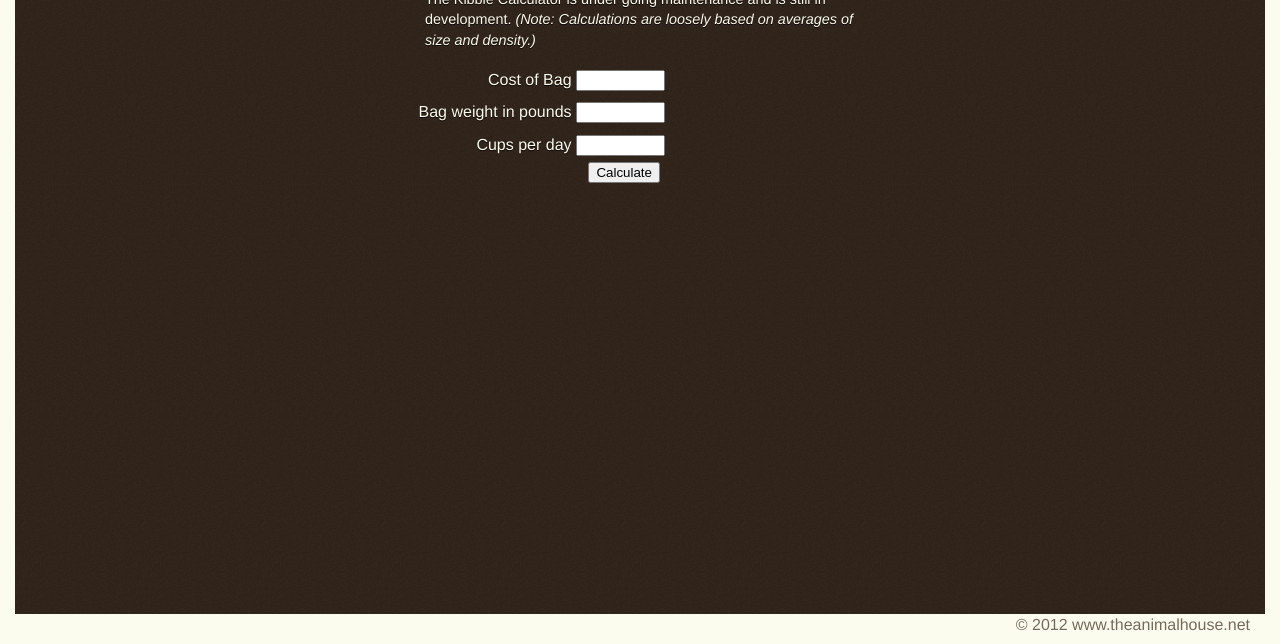
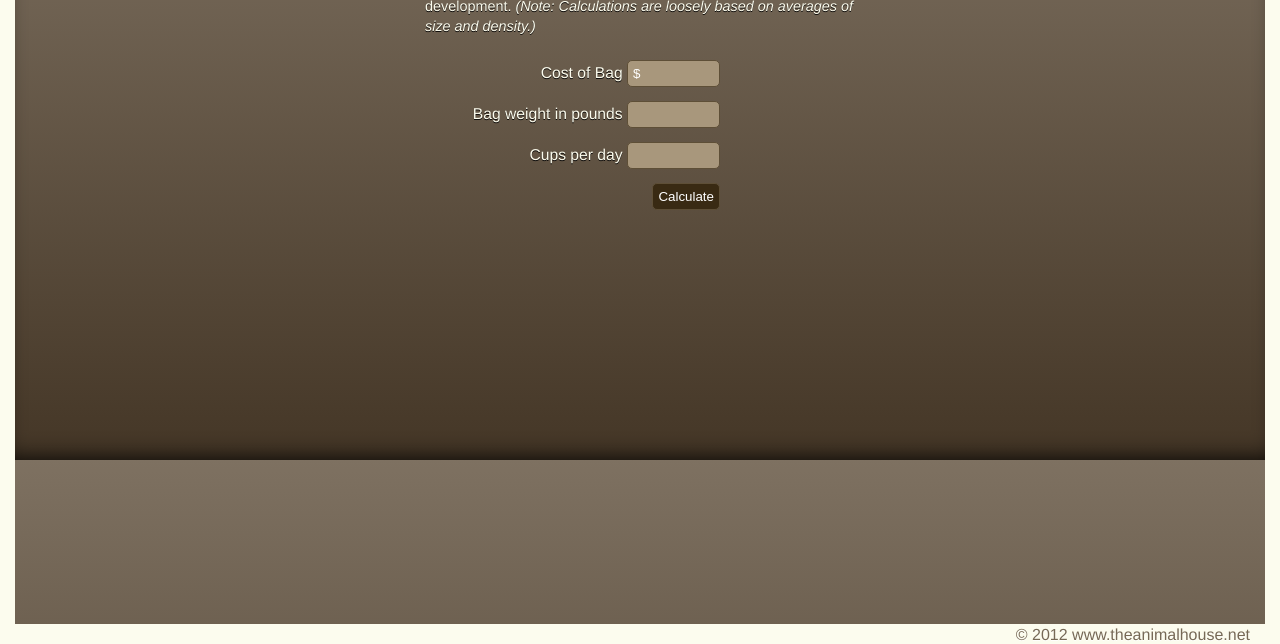
Before and after one commit to danmartin/kibble-calculator, a plain HTML site: page index.html in a window 1280 px wide. Shown: the part 156-800 px from the top of the page. Drawn offline with Linux system fonts and the light colour scheme.

Commit message:
Style Change
Added some style variations and javascript error handling

```diff
--- a/index.html
+++ b/index.html
@@ -16,14 +16,16 @@
     <h1>The Kibble Calculator</h1>
     <p>The Kibble Calculator is under going maintenance and is still in development. <em>(Note: Calculations are loosely based on averages of size and density.)</em></p>
     <div class="formcontain">
-    <form name="frm">
-    <label><span>Cost of Bag</span>
-    <input name="bagCost" type="text" class="bagcostclass" id="badcostid" size="8" maxlength="8"></label>
-    <label class="odd"><span>Bag weight in pounds</span>
-    <input name="bagWeight" type="text" class="bagweightclass" id="badweightid" size="8" maxlength="2"></label>
-    <label><span>Cups per day</span>
-    <input name="feedCups" type="text" class="cupsclass" id="cupsid" size="8" maxlength="2"></label>
-    <input value="Calculate" type="button" onclick="calcKibble();">
+    <form name="frm" onKeyPress="submitEnter();">
+    <ul>
+    <li><label>Cost of Bag</label>
+    <input name="bagCost" type="text" value="$" class="bagcostclass" id="badcostid" size="8" maxlength="8"></li>
+    <li><label class="odd">Bag weight in pounds</label>
+    <input name="bagWeight" type="text" class="bagweightclass" id="badweightid" size="8" maxlength="2"></li>
+    <li><label>Cups per day</label>
+    <input name="feedCups" type="text" class="cupsclass" id="cupsid" size="8" maxlength="2"></li>
+    <li><input class="calcy" value="Calculate" type="button" onclick="calcKibble();"></li>
+    </ul>
     </form>
     </div>
   </div>
--- a/js/base.js
+++ b/js/base.js
@@ -1,6 +1,7 @@
 function calcKibble() {
+   var costInput = document.frm.bagCost.value.replace(/\$/g, ''); //strip dollar sign out of input for error control
    var step1 = document.frm.bagWeight.value * 2.5; //number of cups in bag
-   var step2 = document.frm.bagCost.value / step1; //cost per cup
+   var step2 = costInput / step1; //cost per cup
    var perDay = document.frm.feedCups.value * step2; // num of cups per day x cost per cup
    var perMonth = perDay * 30;
    var perYear = perDay * 365;
@@ -12,6 +13,7 @@ function calcKibble() {
 	   costArray[i] = parseInt(costArray[i] * 100); // Math
        costArray[i] = parseFloat(costArray[i]/100).toFixed(2); // Round and float decimal two points
 
+
        if(newVar != null){ // if newVar exists
 newVar = newVar +  "<div class='" + term[i] + "'>The cost per " + term[i] + " is <span>$" + costArray[i].toString() + "</span></div>"; // then append string newVar
 	   }else{
@@ -20,4 +22,12 @@ newVar = newVar +  "<div class='" + term[i] + "'>The cost per " + term[i] + " is
    }
 
           document.getElementById("footer").innerHTML= newVar; // print calculations to user
+
 }
+
+function submitEnter(){
+          var keycode = window.event.keyCode;
+          if(keycode == 13){ //checks to see if key pressed is 13 "Carriage Return"
+	           calcKibble(); // If 13 , call function calcKibble
+	           }
+}
--- a/style.css
+++ b/style.css
@@ -1,13 +1,21 @@
 @charset "UTF-8";
+
+
 body {
 	font: 100%/1.4 "museo-slab", Helvetica, sans-serif;
-	background:url(art/background.png);
-	background-color: #766955;
 	margin: 0;
 	padding: 30px;
 	color: #fcfcee;
 	text-shadow: 0 1px 0 rgba(0, 0, 0, .85);
-}
+	background-color: #443626;
+    background-image: -webkit-gradient(linear, 0% 0%, 0% 100%, from(#7e7161), to(#443626));
+    background-image: -webkit-linear-gradient(top, #7e7161, #443626);
+    background-image:    -moz-linear-gradient(top, #7e7161, #443626);
+    background-image:     -ms-linear-gradient(top, #7e7161, #443626);
+    background-image:      -o-linear-gradient(top, #7e7161, #443626);
+   -moz-box-shadow:    inset 0 0 25px #000000;
+   -webkit-box-shadow: inset 0 0 25px #000000;
+   box-shadow:         inset 0 0 25px #000000;}
 
 /* ~~ Element/tag selectors ~~ */
 ul, ol, dl { /* Due to variations between browsers, it's best practices to zero padding and margin on lists. For consistency, you can either specify the amounts you want here, or on the list items (LI, DT, DD) they contain. Remember that what you do here will cascade to the .nav list unless you write a more specific selector. */
@@ -54,7 +62,7 @@ a:hover, a:active, a:focus { /* this group of selectors will give a keyboard nav
 
 */
 .content {
-	padding: 10px 0;
+	padding: 10px 0 0 0;
 }
 
 /* ~~ This grouped selector gives the lists in the .content area space ~~ */
@@ -84,20 +92,23 @@ a:hover, a:active, a:focus { /* this group of selectors will give a keyboard nav
 	line-height: 0px;
 }.formcontain {
 	text-align: right;
-	width: 250px;
+	width: 270px;
 }
-label {
-padding:5px;
-	display: block;
-	width: 100%;
+ul {list-style-type: none;;margin:0;padding:0;width:100%;}
+ul li {text-align:right;display:block;margin:0;width:100%;padding:5px;font-size:.98rem;}
+
+div.day span, div.month span, div.year span {font-weight:900;font-size:1.2rem;}
+div.day, div.month, div.year {font-weight:500;font-size:1.1rem;margin-top:.8rem;
+transition: width 2s;
+-moz-transition: width 2s; /* Firefox 4 */
+-webkit-transition: width 2s; /* Safari and Chrome */
+-o-transition: width 2s; /* Opera */
 }
-div.day span, div.month span, div.year span {font-weight:900;font-size:1.4rem;}
-div.day, div.month, div.year {font-weight:500;font-size:1.1rem;margin-top:1.2rem;}
 label span {
 	text-align: left;
 	width: auto;
 }
-p {font-size:.9rem;font-weight: 100;margin-top:0;}
+p {font-size:.9rem;font-weight: 500;margin-top:0;}
 
 
 #topbor, #leftbor, #rightbor, #bottombor {
@@ -116,7 +127,7 @@ top: 0;
 #bottombor a, #bottombor a:link, #bottombor a:visited {text-decoration:none;color:#766955;}
 #bottombor span {margin-right:30px;}
 #bottombor {
-	height: 30px;
+	height: 20px;
 	left: 0;
 	right: 0;
 	bottom: 0;
@@ -137,4 +148,17 @@ top: 0;
 	right: 0;
 	bottom: 0;
 }
-h1 {font-weight:900;margin-bottom:0;}
+h1 {font-weight:900;margin-bottom:0;font-size:1.4rem;}
+
+li input {
+border: 1px #5e4f37 solid;
+background: #a8977c;
+padding:5px;
+margin-right: 5px;
+margin-top: 4px;
+color: white;
+border-radius: 5px;
+}
+
+input.calcy {padding:5px;background-color:#392a13;}
+#footer {min-height:200px;}
--- /dev/null
+++ b/treehouse.txt
@@ -0,0 +1 @@
+Dan Martin is a Treehouse member with a Profile at http://teamtreehouse.com/danmartin
```
Also changed, not shown: art/ahlogo2.png.
